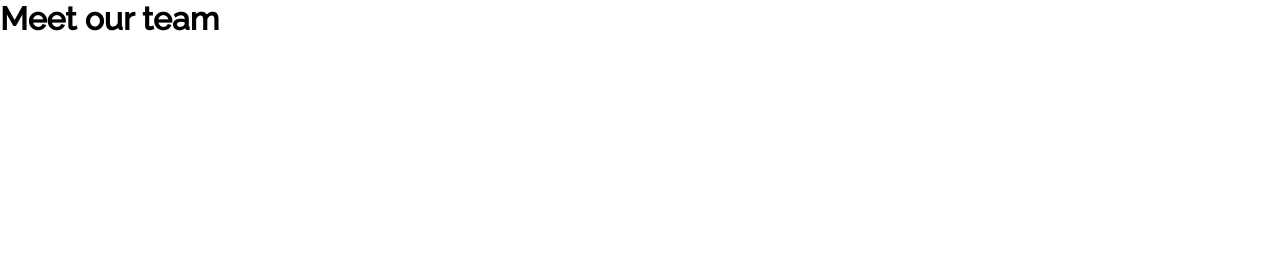
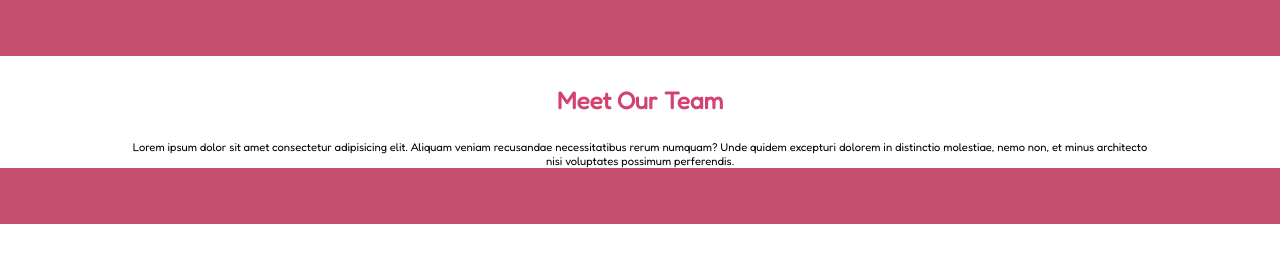
Before and after one commit to andrearicciotti/html-css-float-cards, a plain HTML site: page index.html in a window 1280 px wide. Drawn offline with Linux system fonts and the light colour scheme.

Commit message:
add: title block, commons and utilities

```diff
--- a/css/style.css
+++ b/css/style.css
@@ -5,7 +5,43 @@
     box-sizing: border-box;
 }
 
+/* COMMON */
+img {
+    max-width: 100%;
+}
+
 body {
     font-family: 'Fredoka', sans-serif;
-    font-family: 'Raleway', sans-serif;
 }
+
+h1 {
+    margin: 1.6rem 0;
+    color: var(--title);
+    font-size: 1.5rem;
+    font-weight: bolder;
+}
+
+:root {
+    --topdown-banner: #c34e70;
+    --title: #d34370;
+    --bg-card: #0f0e16;
+}
+
+.container {
+    width: 80%;
+    margin: 0 auto;
+    text-align: center;
+}
+
+.big-container::after,
+.big-container::before {
+    content:"";
+    background-color: var(--topdown-banner);
+    height: 3.5rem;
+    width: 100%;
+    display: inline-block;
+}
+
+.intro {
+    font-size: 0.7rem;
+}
--- a/index.html
+++ b/index.html
@@ -10,6 +10,37 @@
     <link href="https://fonts.googleapis.com/css2?family=Fredoka&family=Raleway:wght@500&display=swap" rel="stylesheet">
 </head>
 <body>
-    <h1>Meet our team</h1>
+
+    <div class="big-container">
+
+        <div class="container">
+
+            <!-- main block -->
+            <main>
+                <!-- title and introduction block -->
+                <div class="title text">
+
+                    <h1>Meet Our Team</h1>
+
+                    <p class="intro">Lorem ipsum dolor sit amet consectetur adipisicing elit. Aliquam veniam recusandae necessitatibus rerum numquam? Unde quidem excepturi dolorem in distinctio molestiae, nemo non, et minus architecto nisi voluptates possimum perferendis.
+                    </p>
+
+                </div>
+                <!-- /title and introduction block -->
+
+                <!-- cards block -->
+                <div class="cards">
+
+                </div>
+                <!-- /cards block -->
+
+            </main>
+            <!-- /main block -->
+
+        </div>
+
+    </div>
+
+
 </body>
 </html>
```
